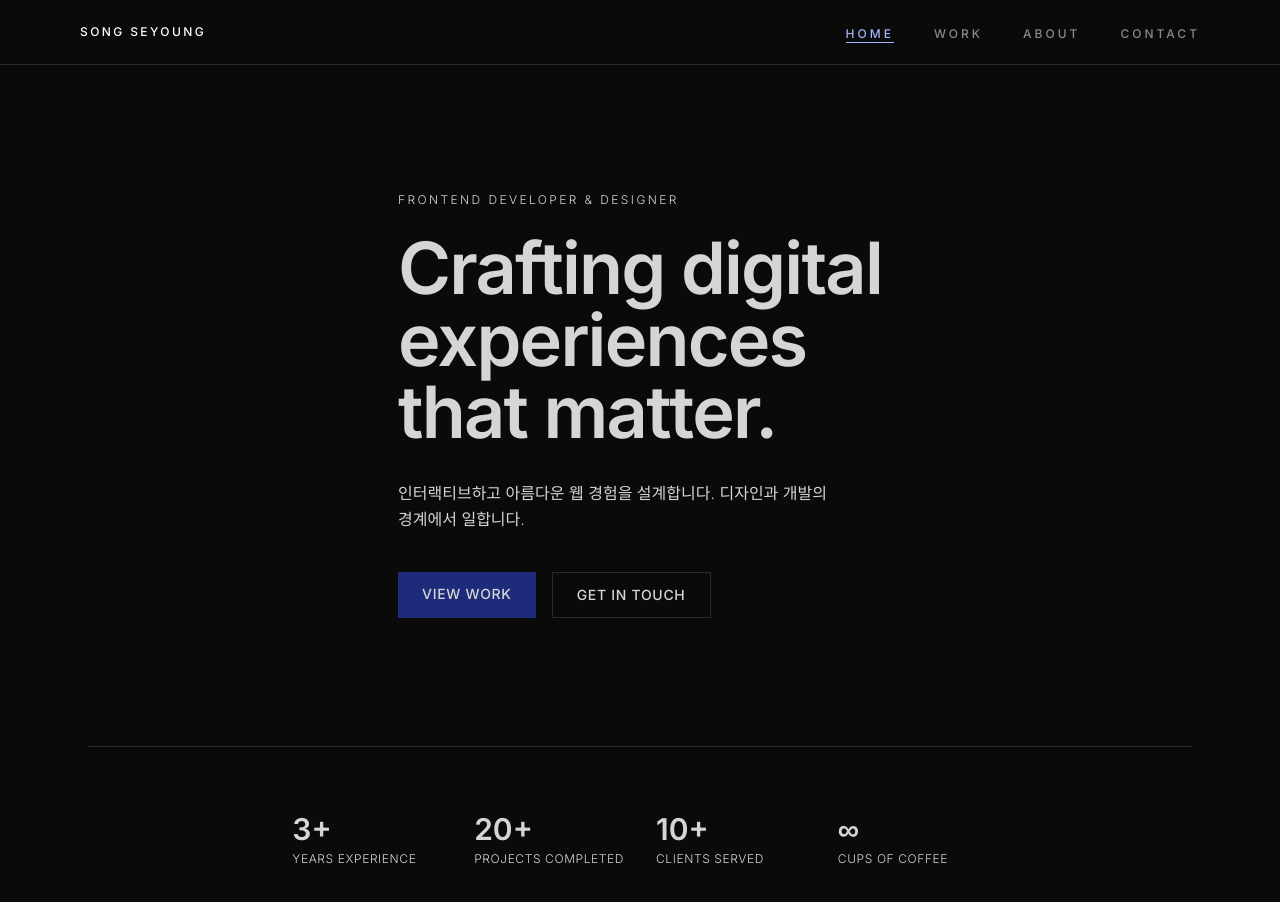
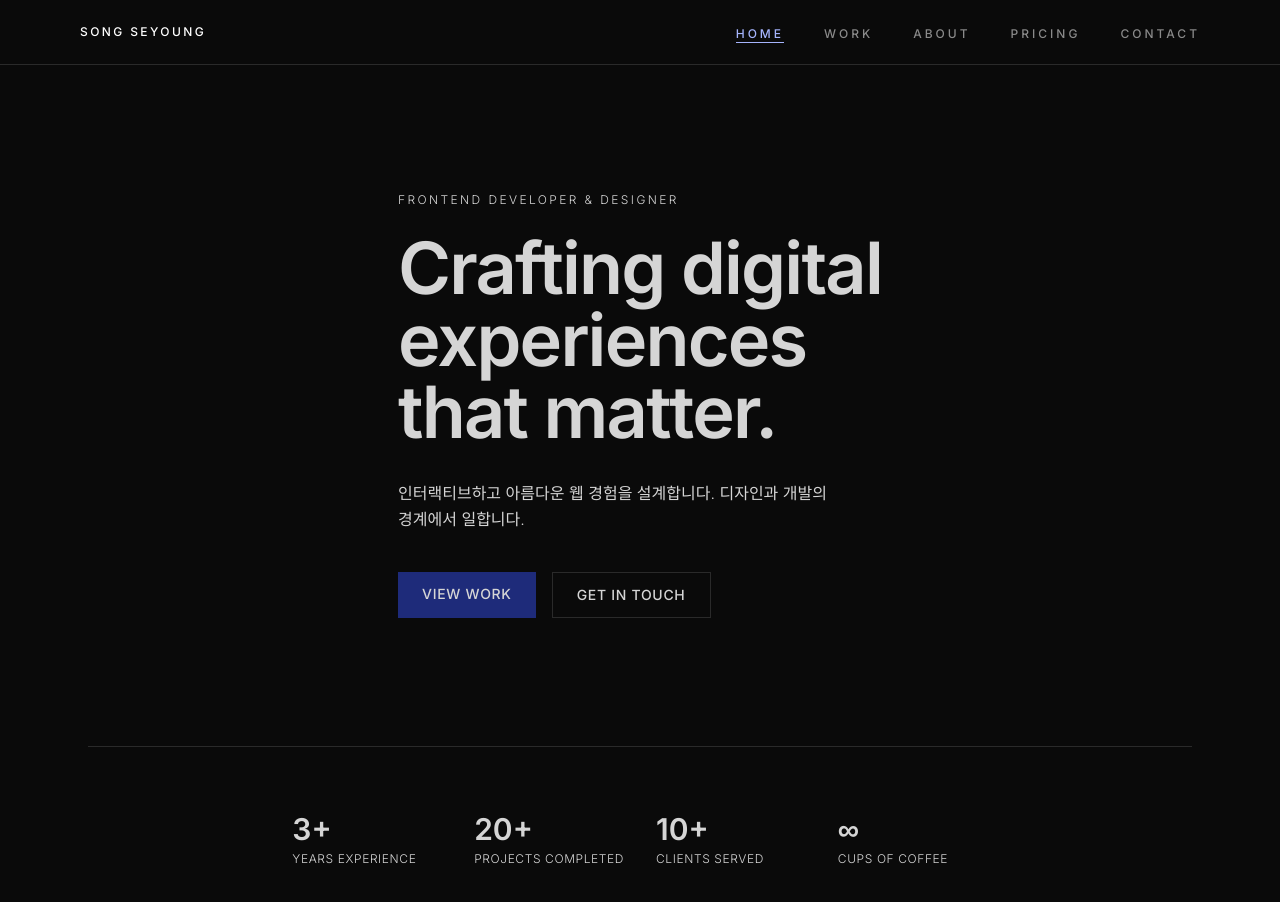
Before and after one commit to ssysje987/portfolio, a Next.js app: page / in a window 1280 px wide. Shown: the top 902 px of the page. Built offline with nearby package versions, Linux system fonts and the light colour scheme.

Commit message:
Update navigation to add pricing and update contact route

```diff
--- a/components/Nav.tsx
+++ b/components/Nav.tsx
@@ -8,8 +8,11 @@ const links = [
   { label: "HOME", href: "/" },
   { label: "WORK", href: "/work" },
   { label: "ABOUT", href: "/about" },
-  { label: "CONTACT", href: "#contact" },
+  { label: "PRICING", href: "/pricing" },
+  { label: "CONTACT", href: "/contact" },
 ];
+
+
 
 export default function Nav() {
   const pathname = usePathname();
```
